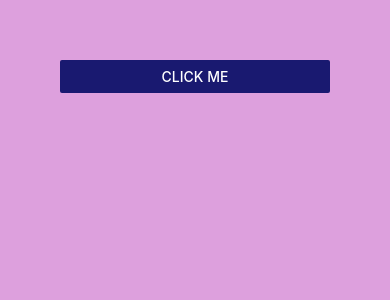
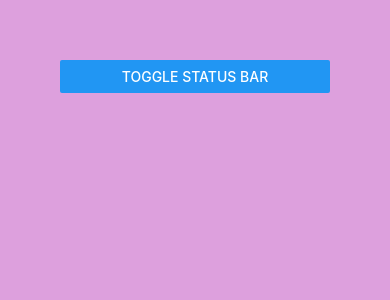
Before and after one commit to Praveenskg/react-native, a React Native app in the folder CoreComponents/: screen / in a window 390 px wide. Shown: the top 300 px of the page. Built offline with nearby package versions, Linux system fonts and the light colour scheme.

Commit message:
StatusBar &  its props

```diff
--- a/CoreComponents/App.tsx
+++ b/CoreComponents/App.tsx
@@ -1,31 +1,19 @@
-import { StatusBar } from "expo-status-bar";
 import { useState } from "react";
-import { View, Button, Modal, Text } from "react-native";
+import { View, StatusBar, Button } from "react-native";
+
 export default function App() {
-  const [isModalVisible, SetIsModalVisible] = useState(false);
+  const [hidden, setHidden] = useState(false);
+
+  const toggle = () => setHidden((prev) => !prev);
+
   return (
     <View style={{ flex: 1, padding: 60, backgroundColor: "plum" }}>
-      <Button
-        title="Click Me"
-        onPress={() => SetIsModalVisible(true)}
-        color="midnightblue"
+      <StatusBar
+        backgroundColor="lightgreen"
+        barStyle="dark-content"
+        hidden={hidden}
       />
-      <Modal
-        visible={isModalVisible}
-        onRequestClose={() => SetIsModalVisible(false)}
-        animationType="slide" // fade , none , slide
-        presentationStyle="pageSheet" // pageSheet, formSheet
-      >
-        <View style={{ flex: 1, backgroundColor: "lightblue", padding: 60 }}>
-          <Text> Modal Content </Text>
-          <Button
-            title="Close Modal"
-            color=" midnightblue"
-            onPress={() => SetIsModalVisible(false)}
-          />
-        </View>
-      </Modal>
-      <StatusBar />
+      <Button title="Toggle Status Bar" onPress={toggle} />
     </View>
   );
 }
```
